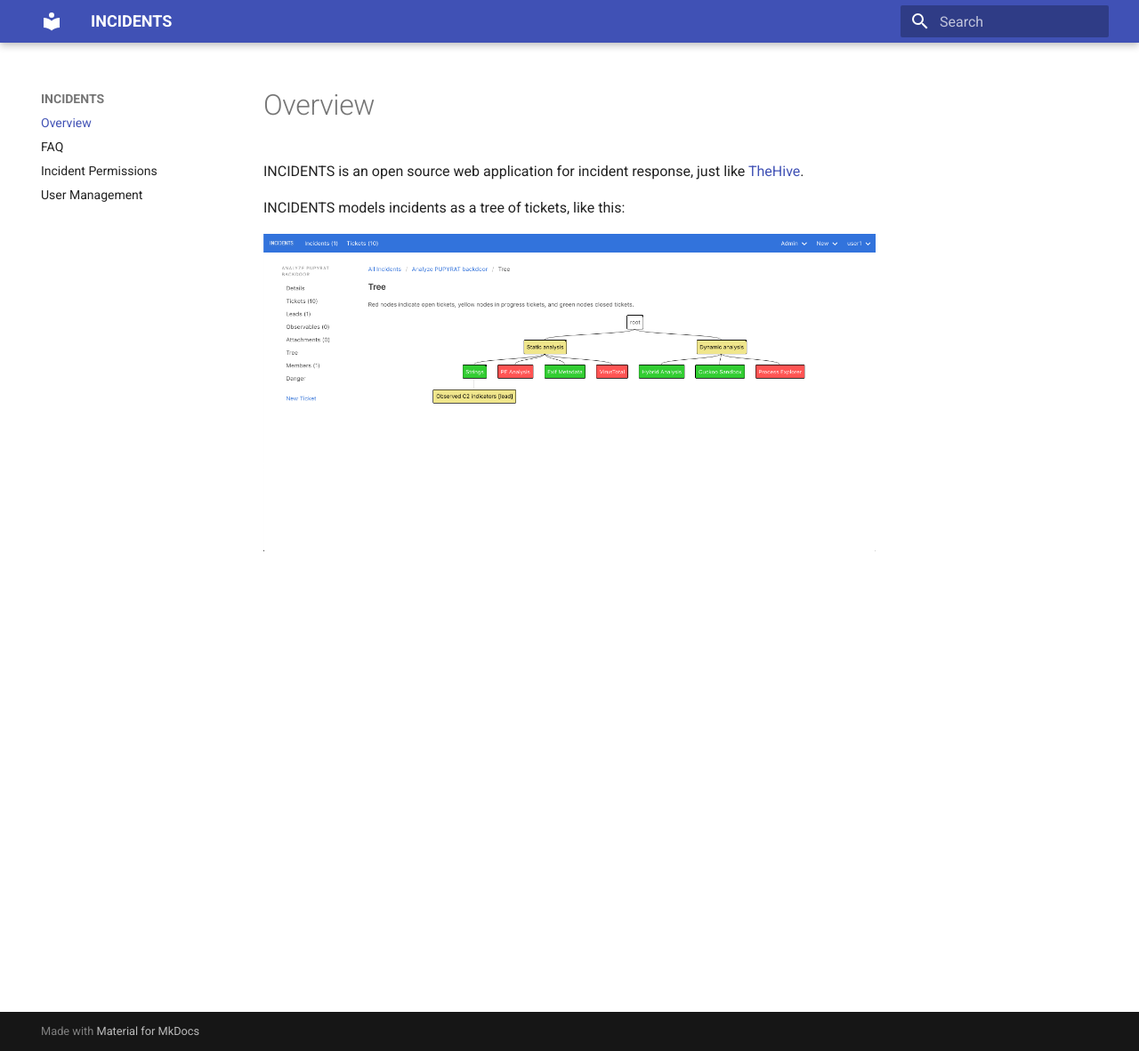
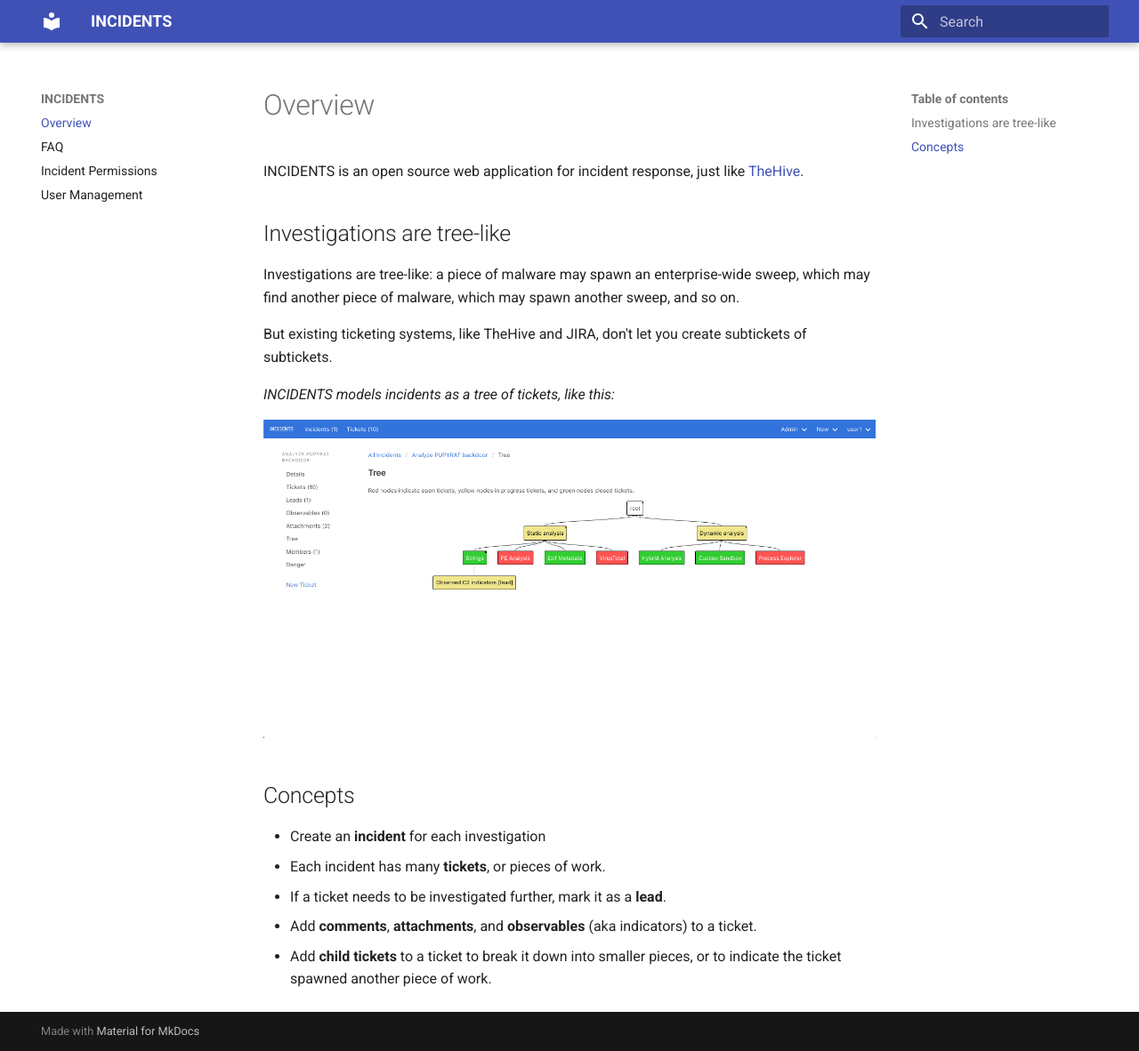
Before and after one commit to veeral-patel/incidents, an MkDocs documentation site: the page built from docs/index.md, in a window 1280 px wide and 1182 px high. Shown: the whole window at 89% size. Built offline with MkDocs 1.6.1 and Material for MkDocs 9.7.7, drawn with Linux system fonts in a browser that asks for light colours.

Commit message:
add investigations are tree like section

```diff
--- a/docs/index.md
+++ b/docs/index.md
@@ -2,6 +2,22 @@
 
 INCIDENTS is an open source web application for incident response, just like [TheHive](https://thehive-project.org).
 
-INCIDENTS models incidents as a tree of tickets, like this:
+## Investigations are tree-like
+
+Investigations are tree-like: a piece of malware may spawn an enterprise-wide sweep, which may find another piece of malware, which may spawn
+another sweep, and so on.
+
+But existing ticketing systems, like TheHive and JIRA, don't let you create
+subtickets of subtickets.
+
+_INCIDENTS models incidents as a tree of tickets, like this:_
 
 ![Tree](img/tree.png)
+
+## Concepts
+
+- Create an **incident** for each investigation
+- Each incident has many **tickets**, or pieces of work.
+- If a ticket needs to be investigated further, mark it as a **lead**.
+- Add **comments**, **attachments**, and **observables** (aka indicators) to a ticket.
+- Add **child tickets** to a ticket to break it down into smaller pieces, or to indicate the ticket spawned another piece of work.
```
